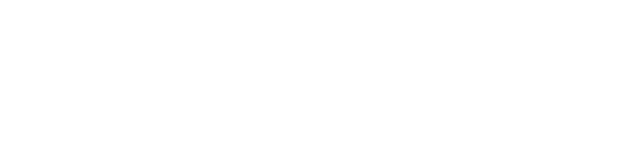
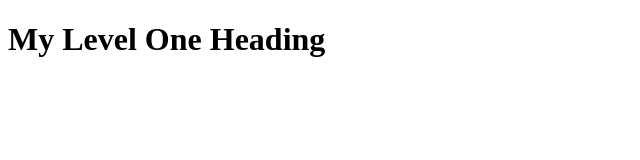
Before and after one commit to sirmurtazaaptechtr/theProject, a plain HTML site: page index.html in a window 1280 px wide. Shown: the whole page, without its empty margins (0-640 px from the left). Drawn offline with Linux system fonts and the light colour scheme.

Commit message:
H1 Tag
h1 tag has been implemented in the project.

```diff
--- a/index.html
+++ b/index.html
@@ -7,6 +7,7 @@
     <title>Document</title>
 </head>
 <body>
+    <h1>My Level One Heading </h1>
 
 </body>
 </html>
```
